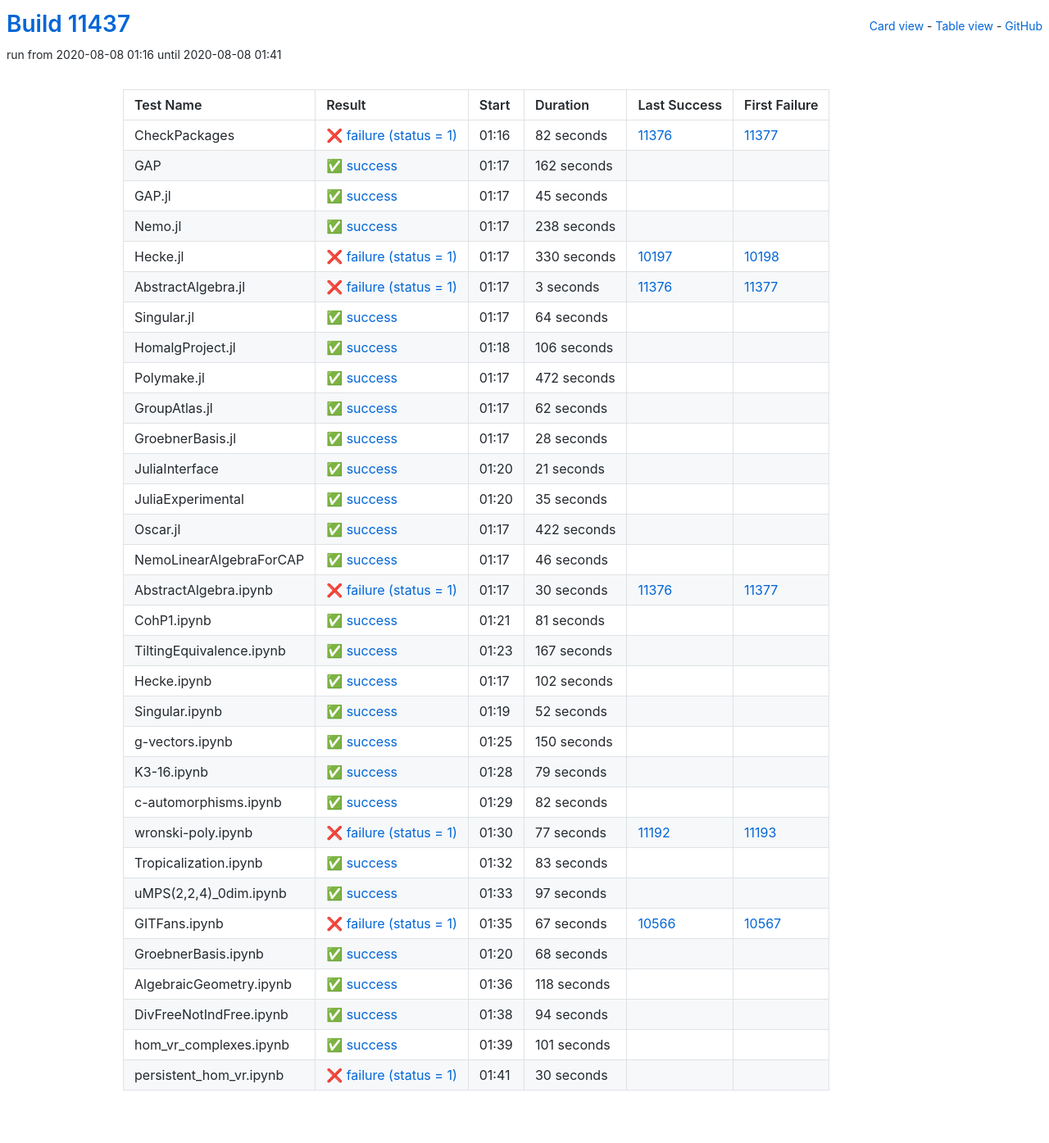
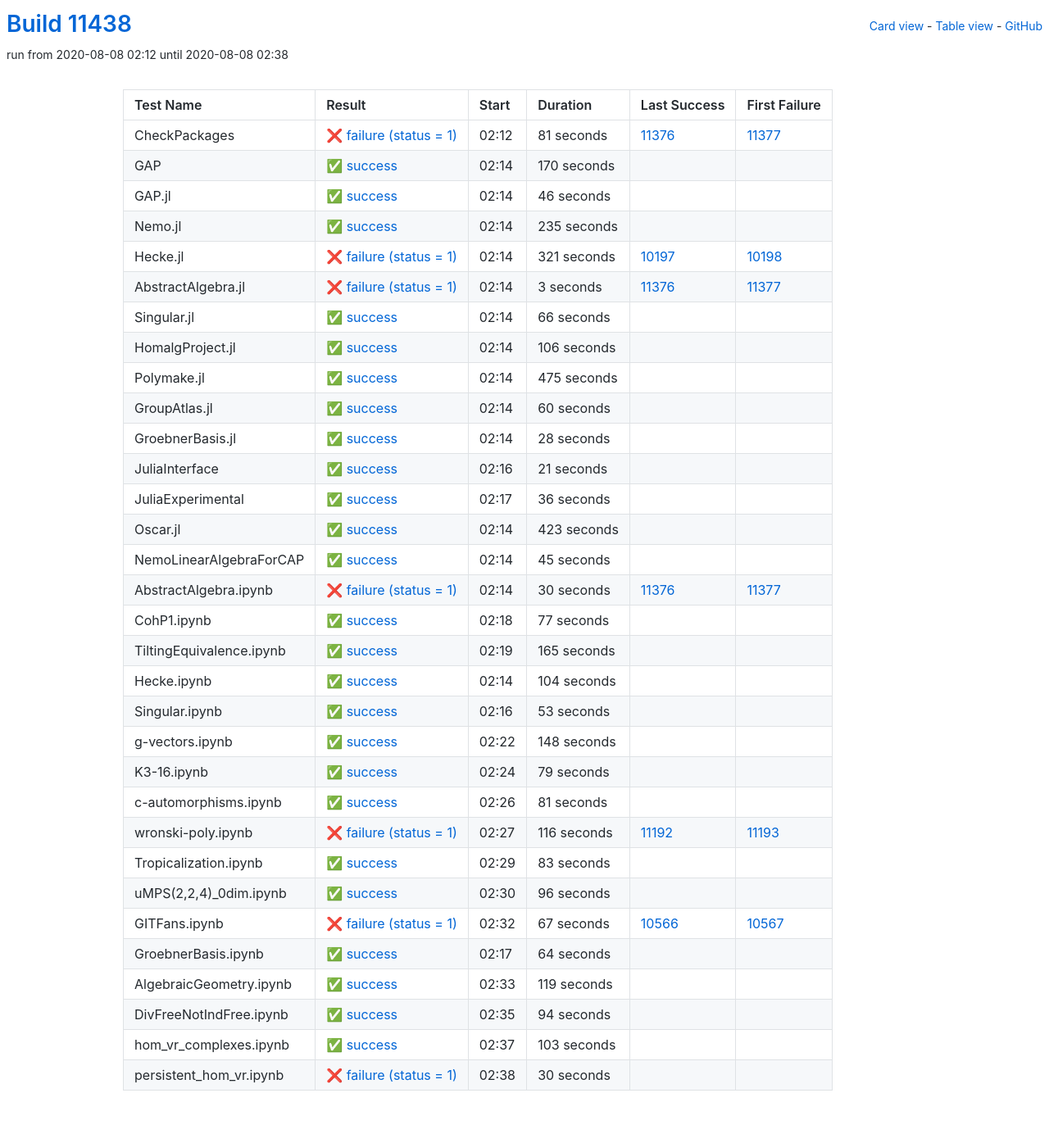
Before and after one commit to oscar-system/oscar-ci-status, a Jekyll site: the page built from table.html, in a window 1280 px wide. Shown: the whole page at 82% size. Built offline with Jekyll 4.4.1, drawn with Linux system fonts in a browser that asks for light colours.

Commit message:
Build #11438

```diff
--- a/_data/ci.yml
+++ b/_data/ci.yml
@@ -1,6 +1,6 @@
 ---
-build: 11437
-build_url: https://oscarci.mathematik.uni-kl.de/job/oscar/11437/
+build: 11438
+build_url: https://oscarci.mathematik.uni-kl.de/job/oscar/11438/
 job: oscar
 organization: oscar-system
 repo: oscar-ci-status
@@ -8,68 +8,68 @@
 tests:
 - name: CheckPackages
   id: checkpackages
-  log: https://oscarci.mathematik.uni-kl.de/job/oscar/11437/artifact/logs/build-11437/CheckPackages.log
-  start: 2020-08-08 01:16
+  log: https://oscarci.mathematik.uni-kl.de/job/oscar/11438/artifact/logs/build-11438/CheckPackages.log
+  start: 2020-08-08 02:12
   success: false
   exitcode: 1
   status: failure
-  duration: 82
+  duration: 81
   last_success: 11376
   last_success_url: https://oscarci.mathematik.uni-kl.de/job/oscar/11376/
   first_failure: 11377
   first_failure_url: https://oscarci.mathematik.uni-kl.de/job/oscar/11377/
 - name: GAP
   id: gap
-  log: https://oscarci.mathematik.uni-kl.de/job/oscar/11437/artifact/logs/build-11437/GAP.log
-  start: 2020-08-08 01:17
+  log: https://oscarci.mathematik.uni-kl.de/job/oscar/11438/artifact/logs/build-11438/GAP.log
+  start: 2020-08-08 02:14
   success: true
   exitcode: 0
   status: success
-  duration: 162
+  duration: 170
   last_success: false
   last_success_url:
   first_failure: false
   first_failure_url:
 - name: GAP.jl
   id: gap-jl
-  log: https://oscarci.mathematik.uni-kl.de/job/oscar/11437/artifact/logs/build-11437/GAP.jl.log
-  start: 2020-08-08 01:17
+  log: https://oscarci.mathematik.uni-kl.de/job/oscar/11438/artifact/logs/build-11438/GAP.jl.log
+  start: 2020-08-08 02:14
   success: true
   exitcode: 0
   status: success
-  duration: 45
+  duration: 46
   last_success: false
   last_success_url:
   first_failure: false
   first_failure_url:
 - name: Nemo.jl
   id: nemo-jl
-  log: https://oscarci.mathematik.uni-kl.de/job/oscar/11437/artifact/logs/build-11437/Nemo.jl.log
-  start: 2020-08-08 01:17
+  log: https://oscarci.mathematik.uni-kl.de/job/oscar/11438/artifact/logs/build-11438/Nemo.jl.log
+  start: 2020-08-08 02:14
   success: true
   exitcode: 0
   status: success
-  duration: 238
+  duration: 235
   last_success: false
   last_success_url:
   first_failure: false
   first_failure_url:
 - name: Hecke.jl
   id: hecke-jl
-  log: https://oscarci.mathematik.uni-kl.de/job/oscar/11437/artifact/logs/build-11437/Hecke.jl.log
-  start: 2020-08-08 01:17
+  log: https://oscarci.mathematik.uni-kl.de/job/oscar/11438/artifact/logs/build-11438/Hecke.jl.log
+  start: 2020-08-08 02:14
   success: false
   exitcode: 1
   status: failure
-  duration: 330
+  duration: 321
   last_success: 10197
   last_success_url: https://oscarci.mathematik.uni-kl.de/job/oscar/10197/
   first_failure: 10198
   first_failure_url: https://oscarci.mathematik.uni-kl.de/job/oscar/10198/
 - name: AbstractAlgebra.jl
   id: abstractalgebra-jl
-  log: https://oscarci.mathematik.uni-kl.de/job/oscar/11437/artifact/logs/build-11437/AbstractAlgebra.jl.log
-  start: 2020-08-08 01:17
+  log: https://oscarci.mathematik.uni-kl.de/job/oscar/11438/artifact/logs/build-11438/AbstractAlgebra.jl.log
+  start: 2020-08-08 02:14
   success: false
   exitcode: 1
   status: failure
@@ -80,20 +80,20 @@
   first_failure_url: https://oscarci.mathematik.uni-kl.de/job/oscar/11377/
 - name: Singular.jl
   id: singular-jl
-  log: https://oscarci.mathematik.uni-kl.de/job/oscar/11437/artifact/logs/build-11437/Singular.jl.log
-  start: 2020-08-08 01:17
+  log: https://oscarci.mathematik.uni-kl.de/job/oscar/11438/artifact/logs/build-11438/Singular.jl.log
+  start: 2020-08-08 02:14
   success: true
   exitcode: 0
   status: success
-  duration: 64
+  duration: 66
   last_success: false
   last_success_url:
   first_failure: false
   first_failure_url:
 - name: HomalgProject.jl
   id: homalgproject-jl
-  log: https://oscarci.mathematik.uni-kl.de/job/oscar/11437/artifact/logs/build-11437/HomalgProject.jl.log
-  start: 2020-08-08 01:18
+  log: https://oscarci.mathematik.uni-kl.de/job/oscar/11438/artifact/logs/build-11438/HomalgProject.jl.log
+  start: 2020-08-08 02:14
   success: true
   exitcode: 0
   status: success
@@ -104,32 +104,32 @@
   first_failure_url:
 - name: Polymake.jl
   id: polymake-jl
-  log: https://oscarci.mathematik.uni-kl.de/job/oscar/11437/artifact/logs/build-11437/Polymake.jl.log
-  start: 2020-08-08 01:17
+  log: https://oscarci.mathematik.uni-kl.de/job/oscar/11438/artifact/logs/build-11438/Polymake.jl.log
+  start: 2020-08-08 02:14
   success: true
   exitcode: 0
   status: success
-  duration: 472
+  duration: 475
   last_success: false
   last_success_url:
   first_failure: false
   first_failure_url:
 - name: GroupAtlas.jl
   id: groupatlas-jl
-  log: https://oscarci.mathematik.uni-kl.de/job/oscar/11437/artifact/logs/build-11437/GroupAtlas.jl.log
-  start: 2020-08-08 01:17
+  log: https://oscarci.mathematik.uni-kl.de/job/oscar/11438/artifact/logs/build-11438/GroupAtlas.jl.log
+  start: 2020-08-08 02:14
   success: true
   exitcode: 0
   status: success
-  duration: 62
+  duration: 60
   last_success: false
   last_success_url:
   first_failure: false
   first_failure_url:
 - name: GroebnerBasis.jl
   id: groebnerbasis-jl
-  log: https://oscarci.mathematik.uni-kl.de/job/oscar/11437/artifact/logs/build-11437/GroebnerBasis.jl.log
-  start: 2020-08-08 01:17
+  log: https://oscarci.mathematik.uni-kl.de/job/oscar/11438/artifact/logs/build-11438/GroebnerBasis.jl.log
+  start: 2020-08-08 02:14
   success: true
   exitcode: 0
   status: success
@@ -140,8 +140,8 @@
   first_failure_url:
 - name: JuliaInterface
   id: juliainterface
-  log: https://oscarci.mathematik.uni-kl.de/job/oscar/11437/artifact/logs/build-11437/JuliaInterface.log
-  start: 2020-08-08 01:20
+  log: https://oscarci.mathematik.uni-kl.de/job/oscar/11438/artifact/logs/build-11438/JuliaInterface.log
+  start: 2020-08-08 02:16
   success: true
   exitcode: 0
   status: success
@@ -152,44 +152,44 @@
   first_failure_url:
 - name: JuliaExperimental
   id: juliaexperimental
-  log: https://oscarci.mathematik.uni-kl.de/job/oscar/11437/artifact/logs/build-11437/JuliaExperimental.log
-  start: 2020-08-08 01:20
+  log: https://oscarci.mathematik.uni-kl.de/job/oscar/11438/artifact/logs/build-11438/JuliaExperimental.log
+  start: 2020-08-08 02:17
   success: true
   exitcode: 0
   status: success
-  duration: 35
+  duration: 36
   last_success: false
   last_success_url:
   first_failure: false
   first_failure_url:
 - name: Oscar.jl
   id: oscar-jl
-  log: https://oscarci.mathematik.uni-kl.de/job/oscar/11437/artifact/logs/build-11437/Oscar.jl.log
-  start: 2020-08-08 01:17
+  log: https://oscarci.mathematik.uni-kl.de/job/oscar/11438/artifact/logs/build-11438/Oscar.jl.log
+  start: 2020-08-08 02:14
   success: true
   exitcode: 0
   status: success
-  duration: 422
+  duration: 423
   last_success: false
   last_success_url:
   first_failure: false
   first_failure_url:
 - name: NemoLinearAlgebraForCAP
   id: nemolinearalgebraforcap
-  log: https://oscarci.mathematik.uni-kl.de/job/oscar/11437/artifact/logs/build-11437/NemoLinearAlgebraForCAP.log
-  start: 2020-08-08 01:17
+  log: https://oscarci.mathematik.uni-kl.de/job/oscar/11438/artifact/logs/build-11438/NemoLinearAlgebraForCAP.log
+  start: 2020-08-08 02:14
   success: true
   exitcode: 0
   status: success
-  duration: 46
+  duration: 45
   last_success: false
   last_success_url:
   first_failure: false
   first_failure_url:
 - name: AbstractAlgebra.ipynb
   id: abstractalgebra-ipynb
-  log: https://oscarci.mathematik.uni-kl.de/job/oscar/11437/artifact/logs/build-11437/AbstractAlgebra.ipynb.log
-  start: 2020-08-08 01:17
+  log: https://oscarci.mathematik.uni-kl.de/job/oscar/11438/artifact/logs/build-11438/AbstractAlgebra.ipynb.log
+  start: 2020-08-08 02:14
   success: false
   exitcode: 1
   status: failure
@@ -200,68 +200,68 @@
   first_failure_url: https://oscarci.mathematik.uni-kl.de/job/oscar/11377/
 - name: CohP1.ipynb
   id: cohp1-ipynb
-  log: https://oscarci.mathematik.uni-kl.de/job/oscar/11437/artifact/logs/build-11437/CohP1.ipynb.log
-  start: 2020-08-08 01:21
+  log: https://oscarci.mathematik.uni-kl.de/job/oscar/11438/artifact/logs/build-11438/CohP1.ipynb.log
+  start: 2020-08-08 02:18
   success: true
   exitcode: 0
   status: success
-  duration: 81
+  duration: 77
   last_success: false
   last_success_url:
   first_failure: false
   first_failure_url:
 - name: TiltingEquivalence.ipynb
   id: tiltingequivalence-ipynb
-  log: https://oscarci.mathematik.uni-kl.de/job/oscar/11437/artifact/logs/build-11437/TiltingEquivalence.ipynb.log
-  start: 2020-08-08 01:23
+  log: https://oscarci.mathematik.uni-kl.de/job/oscar/11438/artifact/logs/build-11438/TiltingEquivalence.ipynb.log
+  start: 2020-08-08 02:19
   success: true
   exitcode: 0
   status: success
-  duration: 167
+  duration: 165
   last_success: false
   last_success_url:
   first_failure: false
   first_failure_url:
 - name: Hecke.ipynb
   id: hecke-ipynb
-  log: https://oscarci.mathematik.uni-kl.de/job/oscar/11437/artifact/logs/build-11437/Hecke.ipynb.log
-  start: 2020-08-08 01:17
+  log: https://oscarci.mathematik.uni-kl.de/job/oscar/11438/artifact/logs/build-11438/Hecke.ipynb.log
+  start: 2020-08-08 02:14
   success: true
   exitcode: 0
   status: success
-  duration: 102
+  duration: 104
   last_success: false
   last_success_url:
   first_failure: false
   first_failure_url:
 - name: Singular.ipynb
   id: singular-ipynb
-  log: https://oscarci.mathematik.uni-kl.de/job/oscar/11437/artifact/logs/build-11437/Singular.ipynb.log
-  start: 2020-08-08 01:19
+  log: https://oscarci.mathematik.uni-kl.de/job/oscar/11438/artifact/logs/build-11438/Singular.ipynb.log
+  start: 2020-08-08 02:16
   success: true
   exitcode: 0
   status: success
-  duration: 52
+  duration: 53
   last_success: false
   last_success_url:
   first_failure: false
   first_failure_url:
 - name: g-vectors.ipynb
   id: g-vectors-ipynb
-  log: https://oscarci.mathematik.uni-kl.de/job/oscar/11437/artifact/logs/build-11437/g-vectors.ipynb.log
-  start: 2020-08-08 01:25
+  log: https://oscarci.mathematik.uni-kl.de/job/oscar/11438/artifact/logs/build-11438/g-vectors.ipynb.log
+  start: 2020-08-08 02:22
   success: true
   exitcode: 0
   status: success
-  duration: 150
+  duration: 148
   last_success: false
   last_success_url:
   first_failure: false
   first_failure_url:
 - name: K3-16.ipynb
   id: k3-16-ipynb
-  log: https://oscarci.mathematik.uni-kl.de/job/oscar/11437/artifact/logs/build-11437/K3-16.ipynb.log
-  start: 2020-08-08 01:28
+  log: https://oscarci.mathematik.uni-kl.de/job/oscar/11438/artifact/logs/build-11438/K3-16.ipynb.log
+  start: 2020-08-08 02:24
   success: true
   exitcode: 0
   status: success
@@ -272,32 +272,32 @@
   first_failure_url:
 - name: c-automorphisms.ipynb
   id: c-automorphisms-ipynb
-  log: https://oscarci.mathematik.uni-kl.de/job/oscar/11437/artifact/logs/build-11437/c-automorphisms.ipynb.log
-  start: 2020-08-08 01:29
+  log: https://oscarci.mathematik.uni-kl.de/job/oscar/11438/artifact/logs/build-11438/c-automorphisms.ipynb.log
+  start: 2020-08-08 02:26
   success: true
   exitcode: 0
   status: success
-  duration: 82
+  duration: 81
   last_success: false
   last_success_url:
   first_failure: false
   first_failure_url:
 - name: wronski-poly.ipynb
   id: wronski-poly-ipynb
-  log: https://oscarci.mathematik.uni-kl.de/job/oscar/11437/artifact/logs/build-11437/wronski-poly.ipynb.log
-  start: 2020-08-08 01:30
+  log: https://oscarci.mathematik.uni-kl.de/job/oscar/11438/artifact/logs/build-11438/wronski-poly.ipynb.log
+  start: 2020-08-08 02:27
   success: false
   exitcode: 1
   status: failure
-  duration: 77
+  duration: 116
   last_success: 11192
   last_success_url: https://oscarci.mathematik.uni-kl.de/job/oscar/11192/
   first_failure: 11193
   first_failure_url: https://oscarci.mathematik.uni-kl.de/job/oscar/11193/
 - name: Tropicalization.ipynb
   id: tropicalization-ipynb
-  log: https://oscarci.mathematik.uni-kl.de/job/oscar/11437/artifact/logs/build-11437/Tropicalization.ipynb.log
-  start: 2020-08-08 01:32
+  log: https://oscarci.mathematik.uni-kl.de/job/oscar/11438/artifact/logs/build-11438/Tropicalization.ipynb.log
+  start: 2020-08-08 02:29
   success: true
   exitcode: 0
   status: success
@@ -308,20 +308,20 @@
   first_failure_url:
 - name: uMPS(2,2,4)_0dim.ipynb
   id: umps-2-2-4-0dim-ipynb
-  log: https://oscarci.mathematik.uni-kl.de/job/oscar/11437/artifact/logs/build-11437/uMPS-2-2-4-_0dim.ipynb.log
-  start: 2020-08-08 01:33
+  log: https://oscarci.mathematik.uni-kl.de/job/oscar/11438/artifact/logs/build-11438/uMPS-2-2-4-_0dim.ipynb.log
+  start: 2020-08-08 02:30
   success: true
   exitcode: 0
   status: success
-  duration: 97
+  duration: 96
   last_success: false
   last_success_url:
   first_failure: false
   first_failure_url:
 - name: GITFans.ipynb
   id: gitfans-ipynb
-  log: https://oscarci.mathematik.uni-kl.de/job/oscar/11437/artifact/logs/build-11437/GITFans.ipynb.log
-  start: 2020-08-08 01:35
+  log: https://oscarci.mathematik.uni-kl.de/job/oscar/11438/artifact/logs/build-11438/GITFans.ipynb.log
+  start: 2020-08-08 02:32
   success: false
   exitcode: 1
   status: failure
@@ -332,32 +332,32 @@
   first_failure_url: https://oscarci.mathematik.uni-kl.de/job/oscar/10567/
 - name: GroebnerBasis.ipynb
   id: groebnerbasis-ipynb
-  log: https://oscarci.mathematik.uni-kl.de/job/oscar/11437/artifact/logs/build-11437/GroebnerBasis.ipynb.log
-  start: 2020-08-08 01:20
+  log: https://oscarci.mathematik.uni-kl.de/job/oscar/11438/artifact/logs/build-11438/GroebnerBasis.ipynb.log
+  start: 2020-08-08 02:17
   success: true
   exitcode: 0
   status: success
-  duration: 68
+  duration: 64
   last_success: false
   last_success_url:
   first_failure: false
   first_failure_url:
 - name: AlgebraicGeometry.ipynb
   id: algebraicgeometry-ipynb
-  log: https://oscarci.mathematik.uni-kl.de/job/oscar/11437/artifact/logs/build-11437/AlgebraicGeometry.ipynb.log
-  start: 2020-08-08 01:36
+  log: https://oscarci.mathematik.uni-kl.de/job/oscar/11438/artifact/logs/build-11438/AlgebraicGeometry.ipynb.log
+  start: 2020-08-08 02:33
   success: true
   exitcode: 0
   status: success
-  duration: 118
+  duration: 119
   last_success: false
   last_success_url:
   first_failure: false
   first_failure_url:
 - name: DivFreeNotIndFree.ipynb
   id: divfreenotindfree-ipynb
-  log: https://oscarci.mathematik.uni-kl.de/job/oscar/11437/artifact/logs/build-11437/DivFreeNotIndFree.ipynb.log
-  start: 2020-08-08 01:38
+  log: https://oscarci.mathematik.uni-kl.de/job/oscar/11438/artifact/logs/build-11438/DivFreeNotIndFree.ipynb.log
+  start: 2020-08-08 02:35
   success: true
   exitcode: 0
   status: success
@@ -368,20 +368,20 @@
   first_failure_url:
 - name: hom_vr_complexes.ipynb
   id: hom-vr-complexes-ipynb
-  log: https://oscarci.mathematik.uni-kl.de/job/oscar/11437/artifact/logs/build-11437/hom_vr_complexes.ipynb.log
-  start: 2020-08-08 01:39
+  log: https://oscarci.mathematik.uni-kl.de/job/oscar/11438/artifact/logs/build-11438/hom_vr_complexes.ipynb.log
+  start: 2020-08-08 02:37
   success: true
   exitcode: 0
   status: success
-  duration: 101
+  duration: 103
   last_success: false
   last_success_url:
   first_failure: false
   first_failure_url:
 - name: persistent_hom_vr.ipynb
   id: persistent-hom-vr-ipynb
-  log: https://oscarci.mathematik.uni-kl.de/job/oscar/11437/artifact/logs/build-11437/persistent_hom_vr.ipynb.log
-  start: 2020-08-08 01:41
+  log: https://oscarci.mathematik.uni-kl.de/job/oscar/11438/artifact/logs/build-11438/persistent_hom_vr.ipynb.log
+  start: 2020-08-08 02:38
   success: false
   exitcode: 1
   status: failure
```
Also changed, not shown: README.md.
